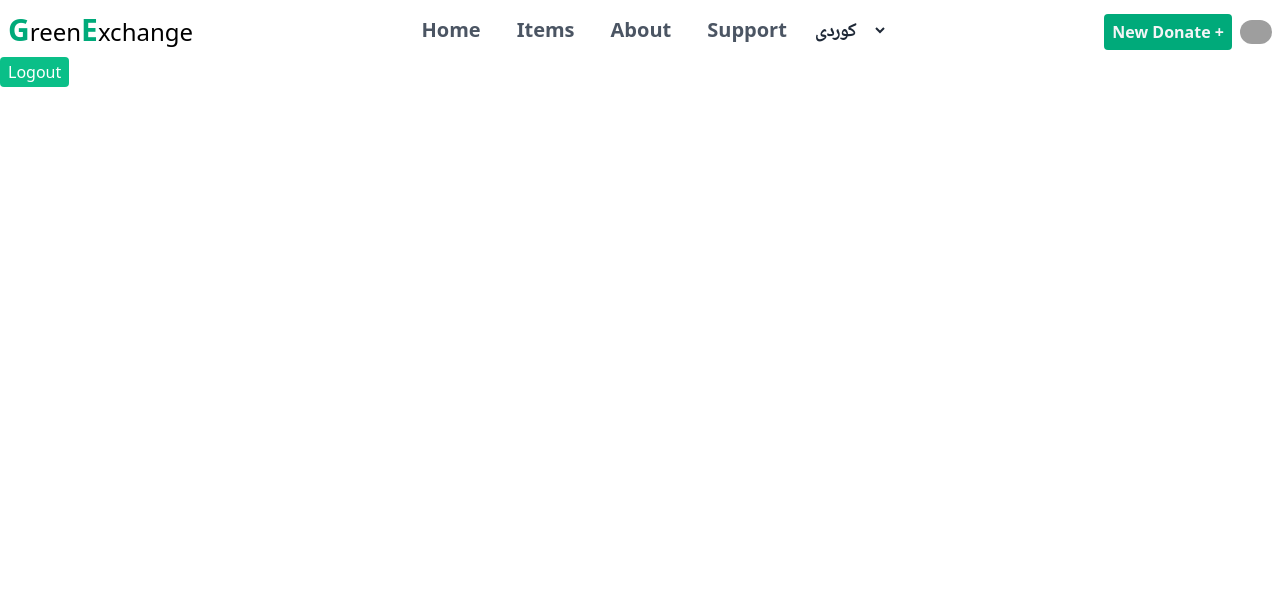
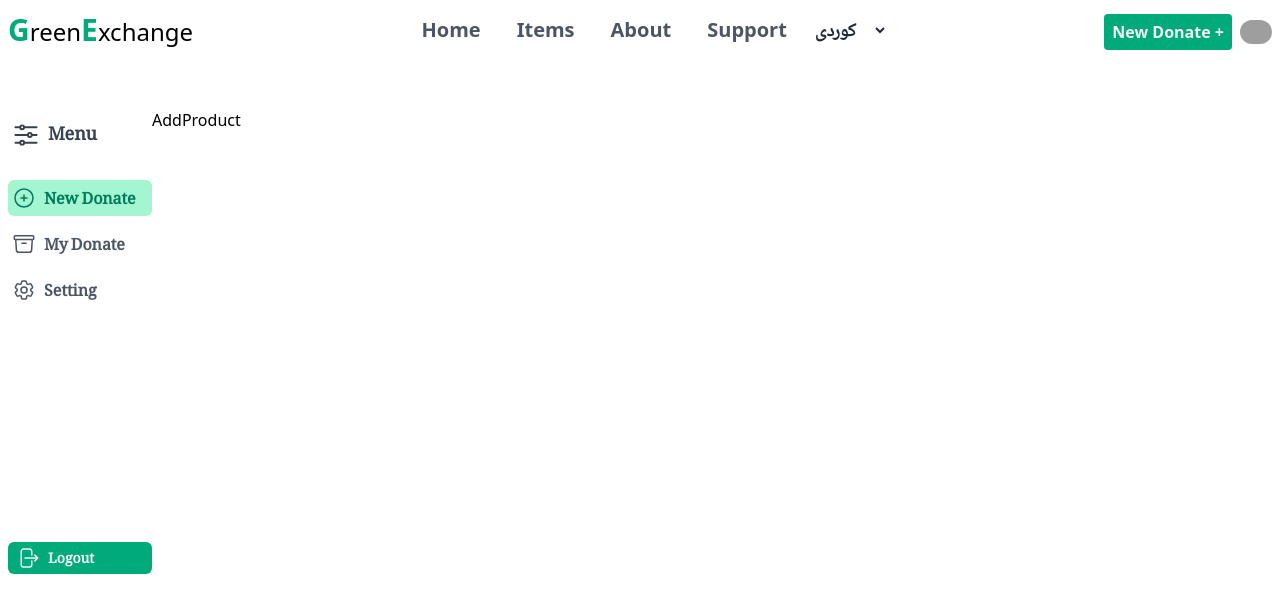
Before and after one commit to yahyahewa/Green_Exchnage_Front_End_React, a React app: page /profile in a window 1280 px wide. Shown: the top 612 px of the page. Built offline with nearby package versions, Linux system fonts and the light colour scheme; sample sign-in values are in the browser's storage; grey boxes are pictures that could not be loaded; the HTML template or start-up script is replaced by a standard one.

Commit message:
insert components

```diff
--- a/src/pages/Profile.jsx
+++ b/src/pages/Profile.jsx
@@ -1,14 +1,21 @@
-import React from 'react'
-import Navbar from '../components/navbar/Navbar'
-import { Link } from 'react-router-dom'
+import { useState } from "react";
+import Navbar from "../components/navbar/Navbar";
+import { Link } from "react-router-dom";
+import Sidebar from "../components/profile/Sidebar";
+import AddProduct from "../components/profile/AddProduct";
 function Profile() {
+  const [components, setComponents] = useState(<AddProduct />);
   return (
     <>
-    <Navbar/>
-    <Link to="/" className='text-white bg-jade-500 px-2 p-1 rounded' onClick={()=>{
-      localStorage.removeItem("userData");
-    }}>Logout</Link> </>
-  )
+      <Navbar />
+      <main
+        className={`w-full flex justify-start items-start p-2 mt-10 h-screen`}
+      >
+        <Sidebar component={components} setComponent={setComponents} />
+        {components}
+      </main>
+    </>
+  );
 }
 
-export default Profile
+export default Profile;
```
